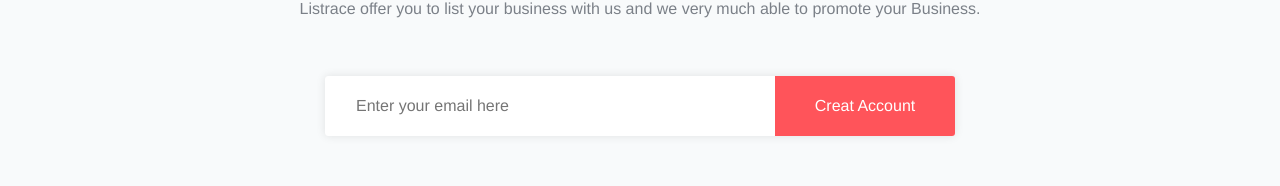
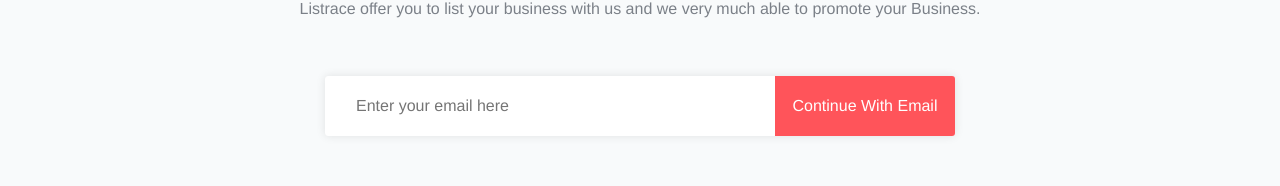
Before and after one commit to lsfckt/list-race-react-project, a React (Vite) app in the folder client/: page /contact in a window 1280 px wide. Shown: the part 362-548 px from the top of the page. Built offline with nearby package versions, Linux system fonts and the light colour scheme.

Commit message:
change button text content

```diff
--- a/client/src/components/Contact.jsx
+++ b/client/src/components/Contact.jsx
@@ -16,7 +16,7 @@
                             <form action="#">
                                 <input type="email" className="subscription-input-form" placeholder="Enter your email here" />
                                     <button className="appsLand-btn subscribe-btn" onclick="window.location.href='#'">
-                                        creat account
+                                        Continue with email
                                     </button>
                             </form>
                         </div>
```
